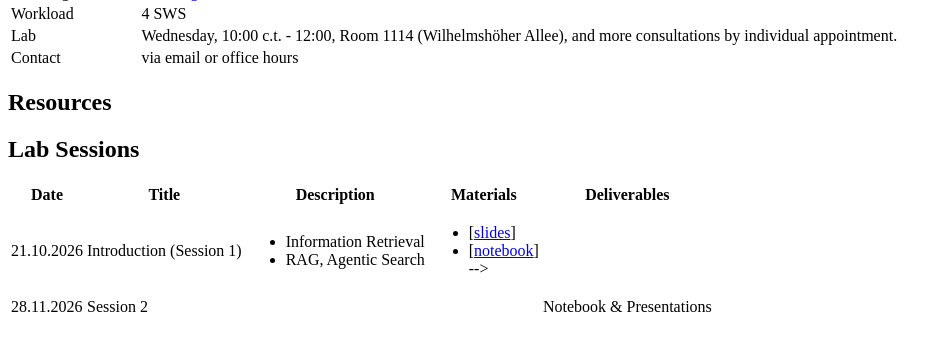
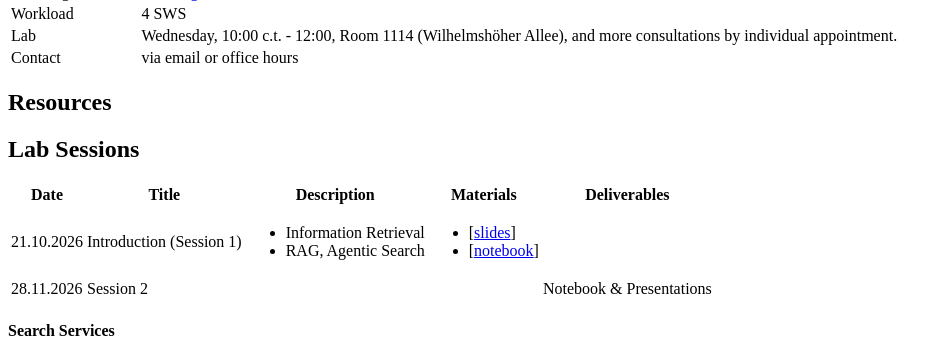
Before and after one commit to temir-org/temir-org.github.io, a Jekyll site: the page built from teaching/intelligent-information-systems-ws26/intelligent-information-systems-ws26.html, in a window 1280 px wide and 900 px high, scrolled down 2078 px, cut to the strip 0-338 px from the top of the window. Shown: the whole strip, without its empty margins (0-952 px from the left). Built offline with Jekyll 4.4.1, drawn with Linux system fonts in a browser that asks for light colours; a script that is not in the unit is left out.

Commit message:
removed -->

```diff
--- a/teaching/intelligent-information-systems-ws26/_includes/sessions.html
+++ b/teaching/intelligent-information-systems-ws26/_includes/sessions.html
@@ -21,7 +21,7 @@
       <td>
         <ul class="uk-list">
           <li>[<a href="./materials/01-intro.pdf">slides</a>]</li>
-          <li>[<a href="./materials/notebook-intro.ipynb">notebook</a>]</li> -->
+          <li>[<a href="./materials/notebook-intro.ipynb">notebook</a>]</li>
         </ul>
       </td>
       <td></td>
```
